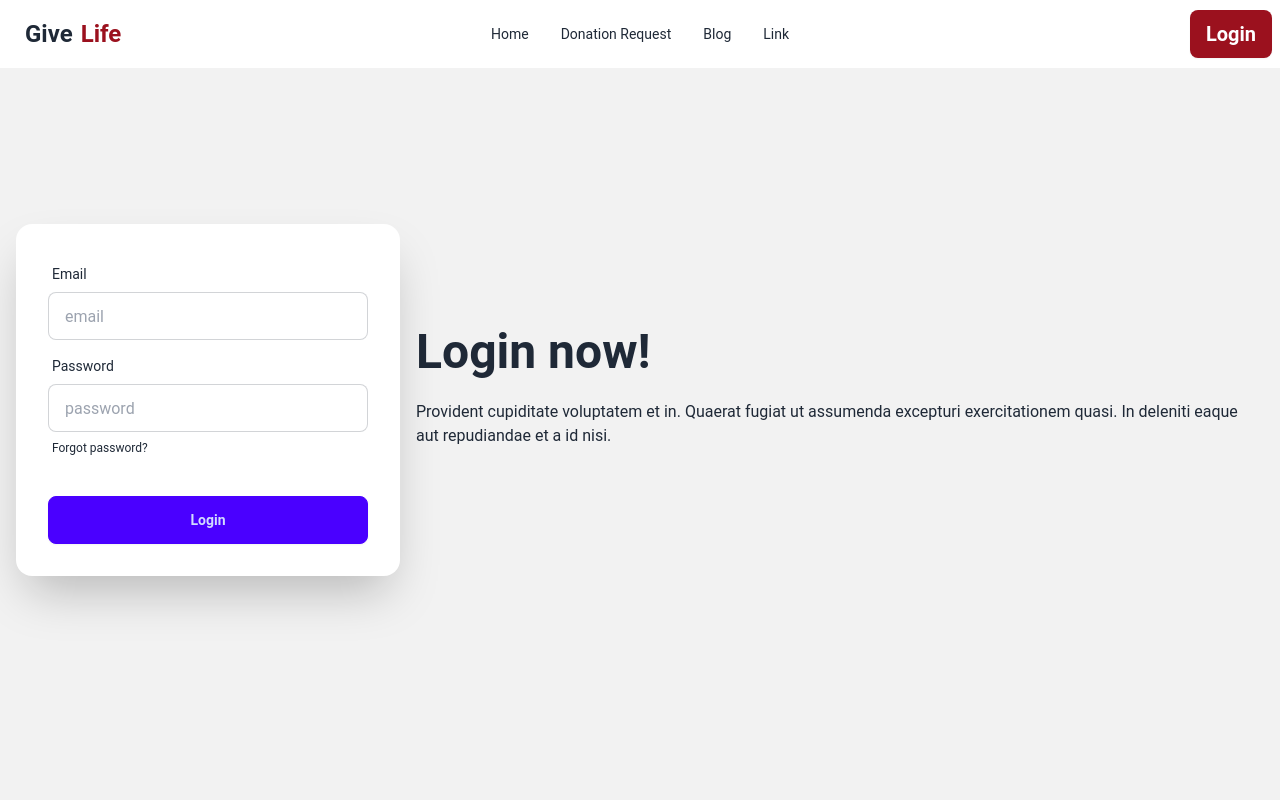
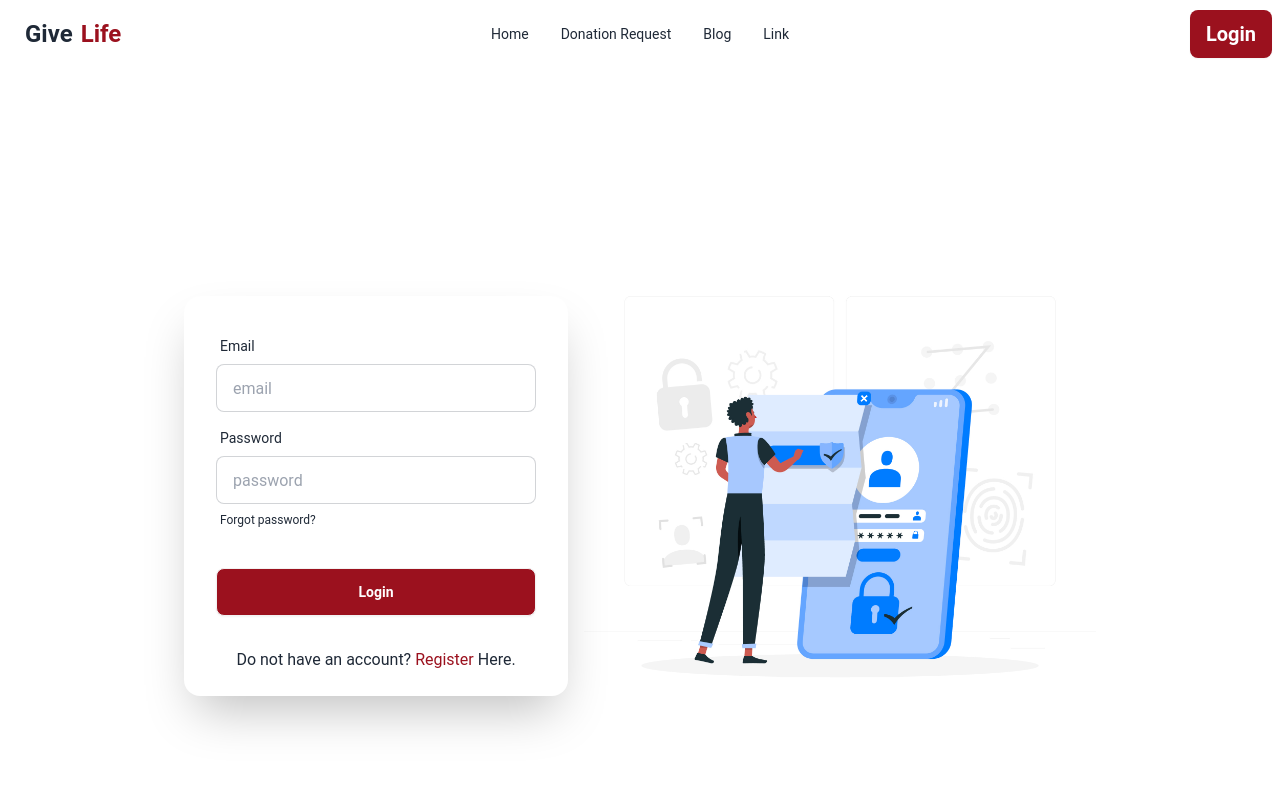
Before and after one commit to tisabbir/give-life-client, a React (Vite) app: page /login in a window 1280 px wide. Shown: the top 800 px of the page. Built offline with nearby package versions, Linux system fonts and the light colour scheme; no server answers.

Commit message:
user logged in Alhamdulillah

```diff
--- a/src/Pages/Login/Login.jsx
+++ b/src/Pages/Login/Login.jsx
@@ -1,18 +1,31 @@
+import { Link } from 'react-router-dom';
+import loginPicture from '../../assets/register.jpg'
+import useAuth from '../../Hooks/useAuth';
 const Login = () => {
+
+    const {loginUser} = useAuth();
+    const handleSubmit = (e) =>{
+        e.preventDefault();
+        const form = e.target;
+        const email = form.email.value;
+        const password = form.password.value;
+        loginUser(email, password)
+        .then(res => {
+            console.log(res.user);
+        })
+        .catch(err => {
+            console.log(err);
+        })
+    }
   return (
-    <div>
-      <div className="hero min-h-screen bg-base-200">
+    <div className='pt-24'>
+      <div className="hero min-h-screen">
         <div className="hero-content flex-col lg:flex-row-reverse">
           <div className="text-center lg:text-left">
-            <h1 className="text-5xl font-bold">Login now!</h1>
-            <p className="py-6">
-              Provident cupiditate voluptatem et in. Quaerat fugiat ut assumenda
-              excepturi exercitationem quasi. In deleniti eaque aut repudiandae
-              et a id nisi.
-            </p>
+            <img className="max-w-lg rounded-lg" src={loginPicture} />
           </div>
           <div className="card shrink-0 w-full max-w-sm shadow-2xl bg-base-100">
-            <form className="card-body">
+            <form onSubmit={handleSubmit} className="card-body">
               <div className="form-control">
                 <label className="label">
                   <span className="label-text">Email</span>
@@ -20,6 +33,7 @@ const Login = () => {
                 <input
                   type="email"
                   placeholder="email"
+                  name='email'
                   className="input input-bordered"
                   required
                 />
@@ -31,6 +45,7 @@ const Login = () => {
                 <input
                   type="password"
                   placeholder="password"
+                  name='password'
                   className="input input-bordered"
                   required
                 />
@@ -41,9 +56,11 @@ const Login = () => {
                 </label>
               </div>
               <div className="form-control mt-6">
-                <button className="btn btn-primary">Login</button>
+                <button className="btn bg-[#9B111E] text-white">Login</button>
               </div>
             </form>
+
+            <h1 className='text-center mb-6'>Do not have an account? <Link to={'/register'} className='text-[#9B111E]'> Register </Link> Here. </h1>
           </div>
         </div>
       </div>
--- a/src/Providers/AuthProvider.jsx
+++ b/src/Providers/AuthProvider.jsx
@@ -1,17 +1,22 @@
-import { createContext, useEffect, useState} from "react";
+import { createContext, useEffect, useState } from "react";
 import auth from "../firebase/firebase.config";
-import { createUserWithEmailAndPassword, onAuthStateChanged, updateProfile } from "firebase/auth";
+import {
+  createUserWithEmailAndPassword,
+  onAuthStateChanged,
+  signInWithEmailAndPassword,
+  signOut,
+  updateProfile,
+} from "firebase/auth";
 
 export const AuthContext = createContext(auth);
-const AuthProvider = ({children}) => {
-
+const AuthProvider = ({ children }) => {
   const [user, setUser] = useState(null);
   const [loading, setLoading] = useState(true);
 
-    const createUser =(email, password) => {
+  const createUser = (email, password) => {
     setLoading(true);
-       return createUserWithEmailAndPassword(auth, email, password)
-    }
+    return createUserWithEmailAndPassword(auth, email, password);
+  };
   const updateUserProfile = (name, photo) => {
     return updateProfile(auth.currentUser, {
       displayName: name,
@@ -19,17 +24,26 @@ const AuthProvider = ({children}) => {
     });
   };
 
-    useEffect(()=>{
-        const unsubscribe = onAuthStateChanged(auth, (currentUser)=> {
+  const loginUser = (email, password) => {
+    setLoading(true);
+    return signInWithEmailAndPassword(auth, email, password);
+  };
 
+  const logOut = () => {
+    setLoading(true)
+    return signOut(auth)
+  }
+
+  useEffect(() => {
+    const unsubscribe = onAuthStateChanged(auth, (currentUser) => {
       setUser(currentUser);
       setLoading(false);
     });
 
     return () => {
       unsubscribe();
-        }
-    },[])
+    };
+  }, []);
 
   const authInfo = {
     user,
@@ -38,11 +52,11 @@ const AuthProvider = ({children}) => {
     setLoading,
     createUser,
     updateUserProfile,
-    }
+    loginUser,
+    logOut,
+  };
   return (
-        <AuthContext.Provider value={authInfo}>
-            {children}
-        </AuthContext.Provider>
+    <AuthContext.Provider value={authInfo}>{children}</AuthContext.Provider>
   );
 };
 
--- a/src/Shared/Nav/Nav.jsx
+++ b/src/Shared/Nav/Nav.jsx
@@ -4,6 +4,17 @@ import useAuth from "../../Hooks/useAuth";
 
 const Nav = () => {
   const {user} = useAuth();
+  const {logOut} = useAuth();
+  const handleLogOut = () => {
+    logOut()
+    .then(()=>{
+      console.log("Logged Out");
+    })
+    .catch(err => {
+      console.log(err);
+    })
+  }
+
   const navbar = (
     <>
       <li>
@@ -119,7 +130,7 @@ const Nav = () => {
                       <Link to={"/dashboard"}>Dashboard</Link>
                     </li>
                     <li>
-                      <button>Logout</button>
+                      <button onClick={handleLogOut}>Logout</button>
                     </li>
                   </ul>
                 </details>
```
Lines whose indentation alone changed are shown as unchanged.
